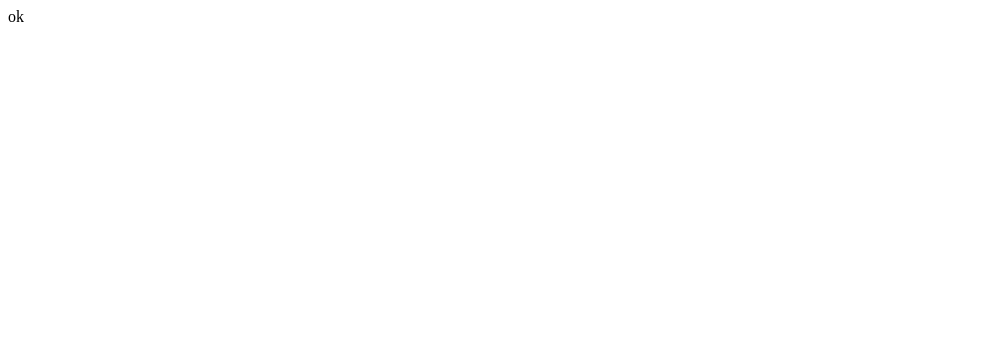
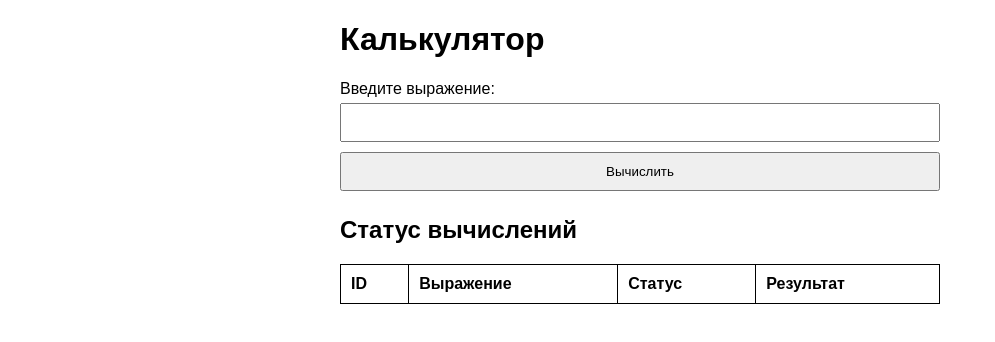
Before and after one commit to saykoooo/calc_go, a plain HTML site: page web/index.html in a window 1280 px wide. Shown: the whole page, without its empty margins (0-995 px from the left). Drawn offline with Linux system fonts and the light colour scheme.

Commit message:
Add web page content

```diff
--- a/web/index.html
+++ b/web/index.html
@@ -5,8 +5,59 @@
     <meta name="viewport" content="width=device-width, initial-scale=1.0">
     <link rel="icon" href="favicon.ico" type="image/x-icon">
     <title>Калькулятор</title>
+    <style>
+        body {
+            font-family: Arial, sans-serif;
+            margin: 20px;
+        }
+        .container {
+            max-width: 600px;
+            margin: 0 auto;
+        }
+        input, button {
+            padding: 10px;
+            margin: 5px 0;
+            width: 100%;
+            box-sizing: border-box;
+        }
+        table {
+            width: 100%;
+            margin-top: 20px;
+            border-collapse: collapse;
+        }
+        table, th, td {
+            border: 1px solid black;
+        }
+        th, td {
+            padding: 10px;
+            text-align: left;
+        }
+    </style>
 </head>
 <body>
-ok
+    <div class="container">
+        <h1>Калькулятор</h1>
+
+        <form id="expressionForm">
+            <label for="expression">Введите выражение:</label><br>
+            <input type="text" id="expression" name="expression" required><br>
+            <button type="submit">Вычислить</button>
+        </form>
+
+        <h2>Статус вычислений</h2>
+        <table id="expressionsTable">
+            <thead>
+                <tr>
+                    <th>ID</th>
+                    <th>Выражение</th>
+                    <th>Статус</th>
+                    <th>Результат</th>
+                </tr>
+            </thead>
+            <tbody>
+            </tbody>
+        </table>
+    </div>
+
 </body>
 </html>
```
